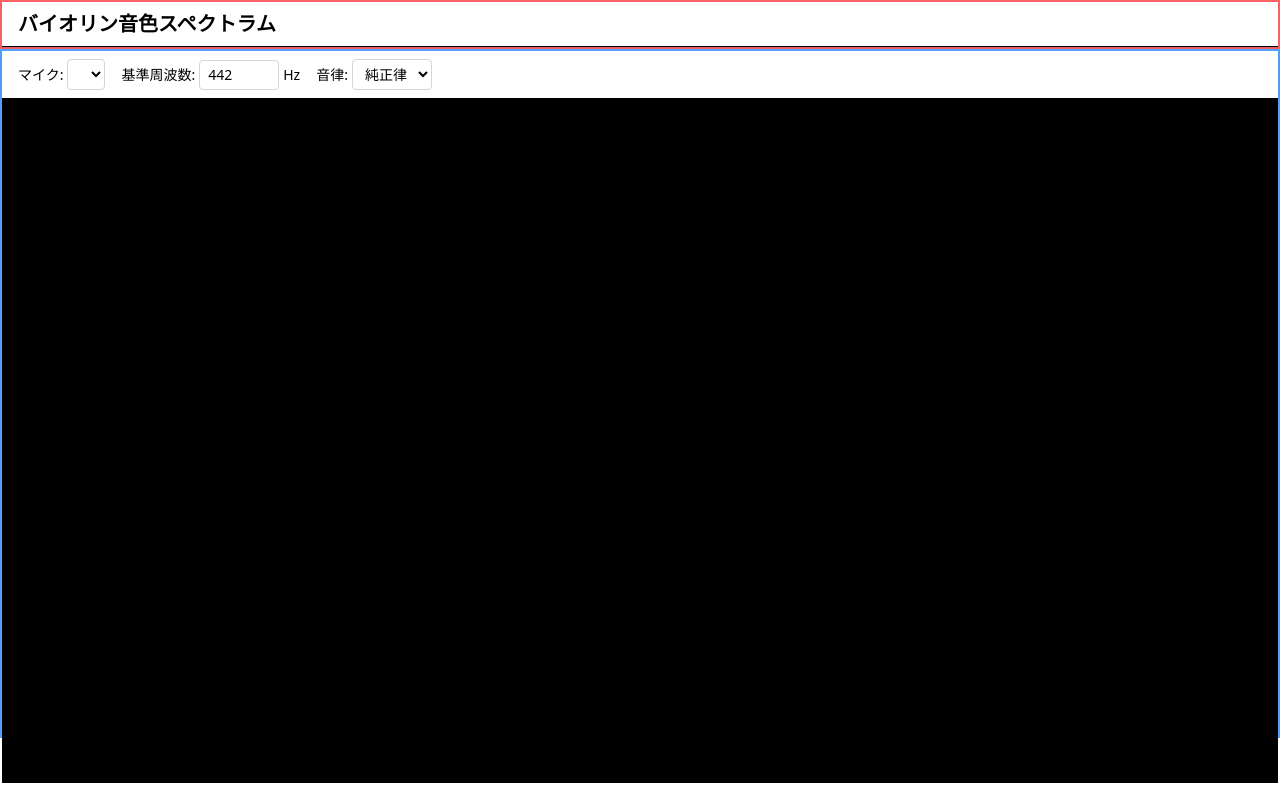
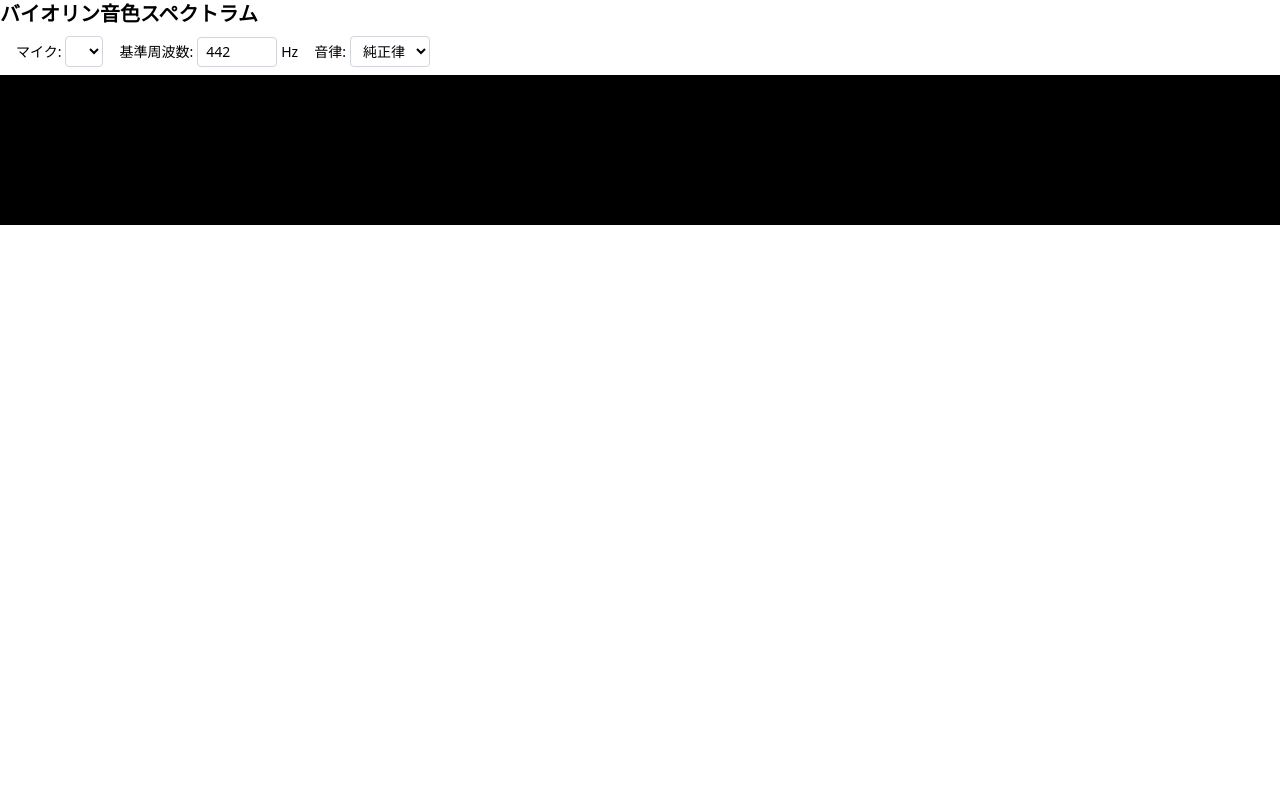
Before and after one commit to kjfsm/bow-master, a Next.js app: page / in a window 1280 px wide. Built offline with nearby package versions, Linux system fonts and the light colour scheme.

Commit message:
feat: スペクトラムビジュアライザーコンポーネントを追加し、設定とキャンバスを統合

```diff
--- a/src/app/page.tsx
+++ b/src/app/page.tsx
@@ -1,43 +1,18 @@
 "use client";
 
-import Border from "@/components/Border";
-import Settings from "@/components/Settings";
-import SpectrumCanvas from "@/components/SpectrumCanvas";
-import { useState } from "react";
-
-export type Config = {
-  deviceId: string;
-  baseFreq: number;
-  tuningSystem: string;
-};
+import SpectrumVisualizer from "@/components/SpectrumVisualizer";
 
 export default function Home() {
-  const [config, setConfig] = useState<Config>({
-    deviceId: "",
-    baseFreq: 442,
-    tuningSystem: "just",
-  });
-
   return (
-    <div className="flex h-screen w-screen flex-col">
+    <div className="">
       {/* ヘッダー */}
-      <Border className="border-red-400">
-        <header className="sticky top-0 z-10 w-full border-b bg-white px-4 py-2 shadow-sm">
-          <div className="flex flex-col gap-2 sm:flex-row sm:items-center sm:justify-between">
-            <h1 className="font-bold text-xl">バイオリン音色スペクトラム</h1>
-          </div>
-        </header>
-      </Border>
+      <header className="">
+        <div className="">
+          <h1 className="font-bold text-xl">バイオリン音色スペクトラム</h1>
+        </div>
+      </header>
       {/* メインコンテンツ */}
-      <Border className="border-blue-400">
-        <Settings config={config} setConfig={setConfig} />
-        <main className="h-full w-full">
-          <SpectrumCanvas
-            deviceId={config.deviceId}
-            baseFreq={config.baseFreq}
-          />
-        </main>
-      </Border>
+      <SpectrumVisualizer />
     </div>
   );
 }
--- a/src/components/Border.tsx
+++ b/src/components/Border.tsx
@@ -6,6 +6,6 @@ export default function Border({
   children: React.ReactNode;
 }) {
   return (
-    <div className={` border-2 ${className} border-solid`}>{children}</div>
+    <div className={` border-4 ${className} m-4 border-dashed`}>{children}</div>
   );
 }
--- a/src/components/Settings.tsx
+++ b/src/components/Settings.tsx
@@ -1,6 +1,6 @@
 "use client";
 
-import type { Config } from "@/app/page";
+import type { Config } from "@/components/SpectrumVisualizer";
 import { useEffect, useState } from "react";
 
 interface Props {
--- a/src/components/SpectrumCanvas.tsx
+++ b/src/components/SpectrumCanvas.tsx
@@ -77,12 +77,27 @@ export default function SpectrumCanvas({ deviceId, baseFreq }: Props) {
           track.stop();
         }
       }
+
+      const canvas = canvasRef.current;
+      const ctx = canvas?.getContext("2d");
+
+      const updateCanvasSize = () => {
+        const dpr = window.devicePixelRatio || 1;
+        const parent = canvas?.parentElement;
+        if (parent) {
+          canvas.width = parent.clientWidth * dpr;
+          canvas.height = parent.clientHeight * dpr;
+          ctx?.scale(dpr, dpr);
+        }
+      };
+
+      window.removeEventListener("resize", updateCanvasSize);
     };
   }, [deviceId, baseFreq]);
 
   return (
-    <div className="h-full w-full bg-black">
-      <canvas ref={canvasRef} className="h-full w-full" />
+    <div className=" bg-black">
+      <canvas ref={canvasRef} className="" />
     </div>
   );
 }
--- /dev/null
+++ b/src/components/SpectrumVisualizer.tsx
@@ -0,0 +1,53 @@
+"use client";
+
+import Settings from "@/components/Settings";
+import SpectrumCanvas from "@/components/SpectrumCanvas";
+import { useEffect, useState } from "react";
+
+export type Config = {
+  deviceId: string;
+  baseFreq: number;
+  tuningSystem: string;
+};
+
+const defaultConfig: Config = {
+  deviceId: "",
+  baseFreq: 442,
+  tuningSystem: "just",
+};
+
+export default function SpectrumVisualizer() {
+  const [config, setConfig] = useState<Config>(defaultConfig);
+
+  // 初期値をlocalStorageから取得
+  // localStorageのconfigを読み、型がConfigと一致する場合のみセット
+  useEffect(() => {
+    const savedConfig = localStorage.getItem("config");
+    if (savedConfig) {
+      const parsedConfig: Config = JSON.parse(savedConfig);
+      if (
+        parsedConfig.deviceId &&
+        parsedConfig.baseFreq &&
+        parsedConfig.tuningSystem
+      ) {
+        setConfig(parsedConfig);
+      } else {
+        // localStorageのconfigが不正な場合、デフォルト値をセット
+        setConfig(defaultConfig);
+      }
+    }
+  }, []);
+
+  useEffect(() => {
+    localStorage.setItem("config", JSON.stringify(config));
+  }, [config]);
+
+  return (
+    <div className="">
+      <Settings config={config} setConfig={setConfig} />
+      <main className="">
+        <SpectrumCanvas deviceId={config.deviceId} baseFreq={config.baseFreq} />
+      </main>
+    </div>
+  );
+}
```
